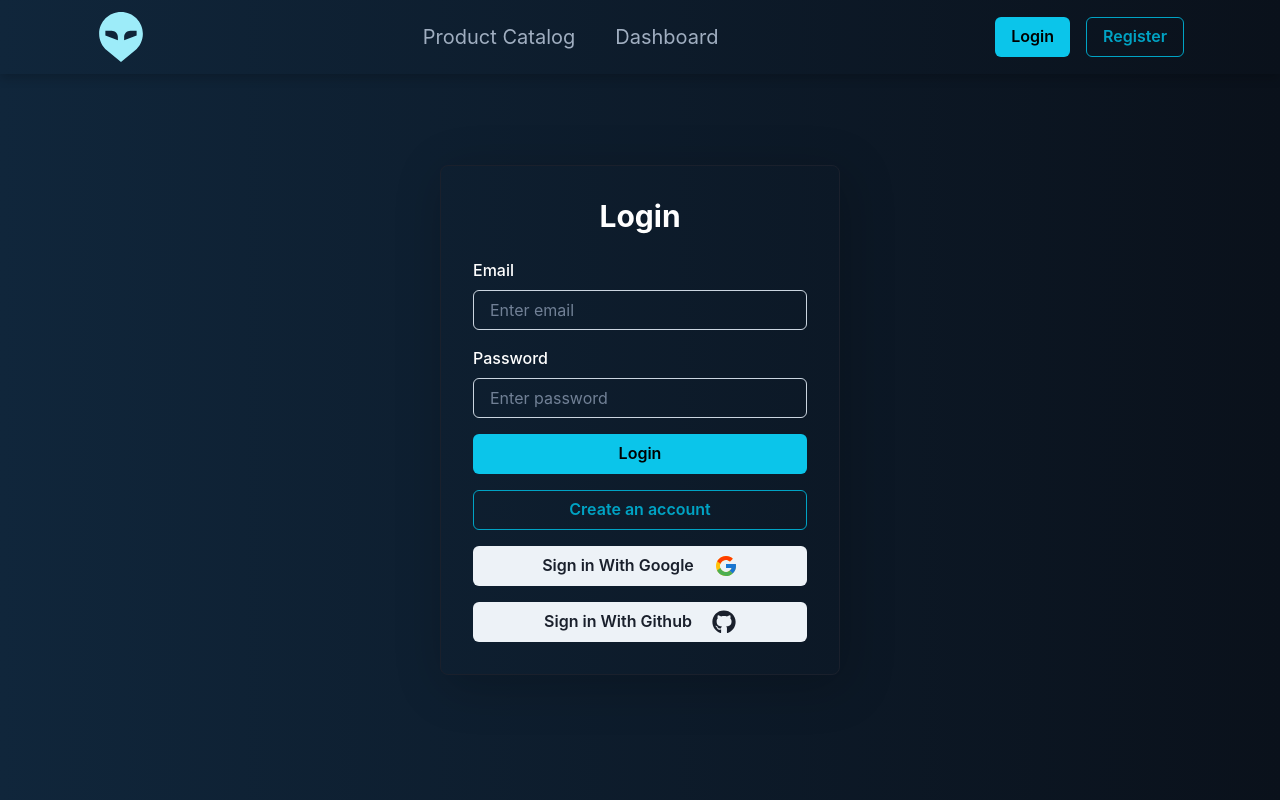
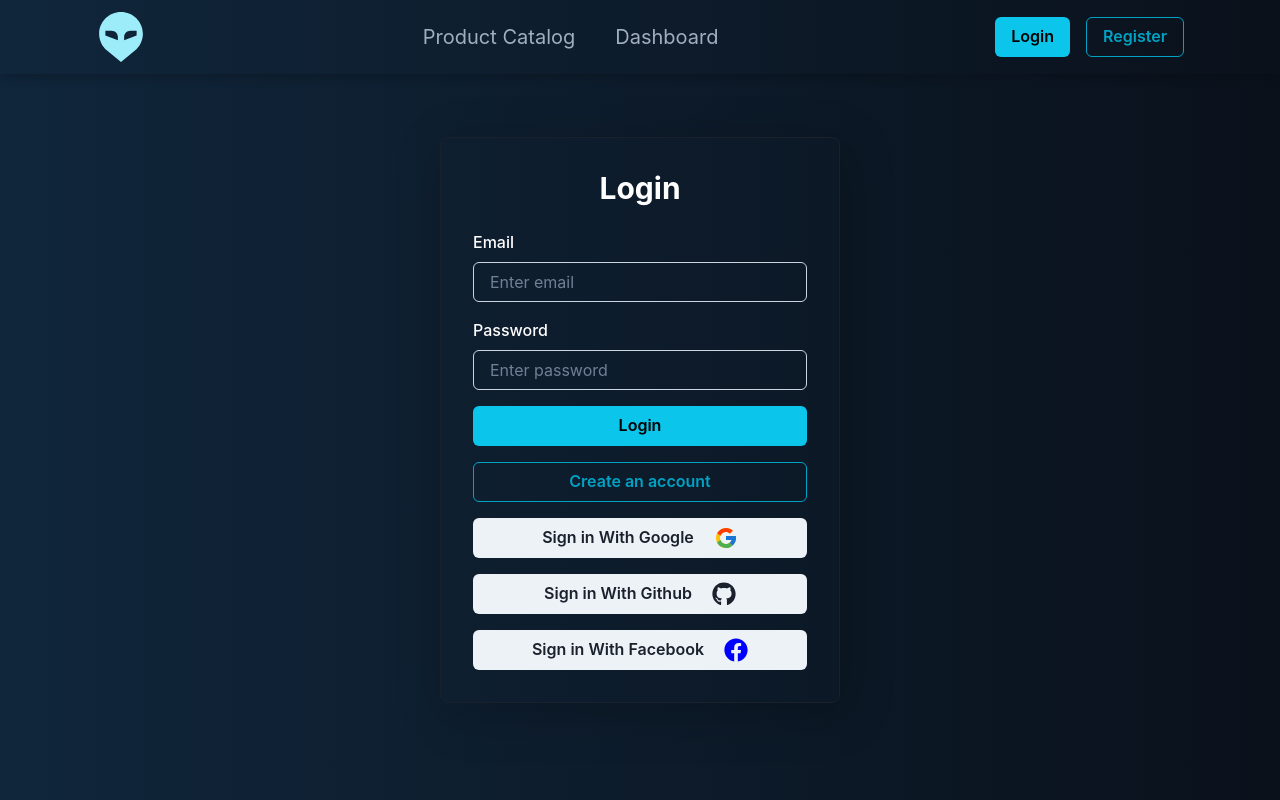
Before and after one commit to abhishek61067/jwt-authentication-oauth-2, a React (Vite) app: page /login in a window 1280 px wide. Built offline with nearby package versions, Linux system fonts and the light colour scheme.

Commit message:
ouath 2 with google,github and fb and wrap up

```diff
--- a/src/components/Navbar.jsx
+++ b/src/components/Navbar.jsx
@@ -36,6 +36,7 @@ export const Navbar = () => {
       left="0"
       right="0"
       zIndex="1000"
+      bgGradient="linear(to-r, #10263b, #0a111b)"
     >
       <Container maxW="6xl" px={{ base: 4, md: 8 }}>
         <Flex align="center" justify="space-between" flexWrap="wrap">
--- a/src/pages/Login.jsx
+++ b/src/pages/Login.jsx
@@ -1,5 +1,5 @@
 import { FcGoogle } from "react-icons/fc";
-import { FaGithub } from "react-icons/fa";
+import { FaFacebook, FaGithub } from "react-icons/fa";
 
 import {
   Box,
@@ -18,6 +18,7 @@ import { useLogin } from "../services/auth/auth";
 import { useAuthStore } from "../store/authStore";
 import { auth } from "../services/auth/firebaseConfig.js";
 import {
+  FacebookAuthProvider,
   GithubAuthProvider,
   GoogleAuthProvider,
   signInWithPopup,
@@ -80,6 +81,22 @@ const Login = () => {
     try {
       const result = await signInWithPopup(auth, provider);
       console.log("github logged in user:", result.user);
+      const { accessToken, refreshToken } = result.user.stsTokenManager;
+      setTokens({
+        accessToken,
+        refreshToken,
+        userRole: "USER",
+      });
+      navigate("/product");
+    } catch (error) {
+      console.error(error);
+    }
+  };
+  const signInWithFacebook = async () => {
+    const provider = new FacebookAuthProvider();
+    try {
+      const result = await signInWithPopup(auth, provider);
+      console.log("fb logged in user:", result.user);
       const { accessToken, refreshToken } = result.user.stsTokenManager;
       setTokens({
         accessToken,
@@ -156,6 +173,10 @@ const Login = () => {
             <Text me={5}>Sign in With Github</Text>
             <FaGithub size={24} />
           </Button>
+          <Button width={"full"} onClick={signInWithFacebook}>
+            <Text me={5}>Sign in With Facebook</Text>
+            <FaFacebook color="blue" size={24} />
+          </Button>
         </VStack>
       </form>
     </Box>
```
